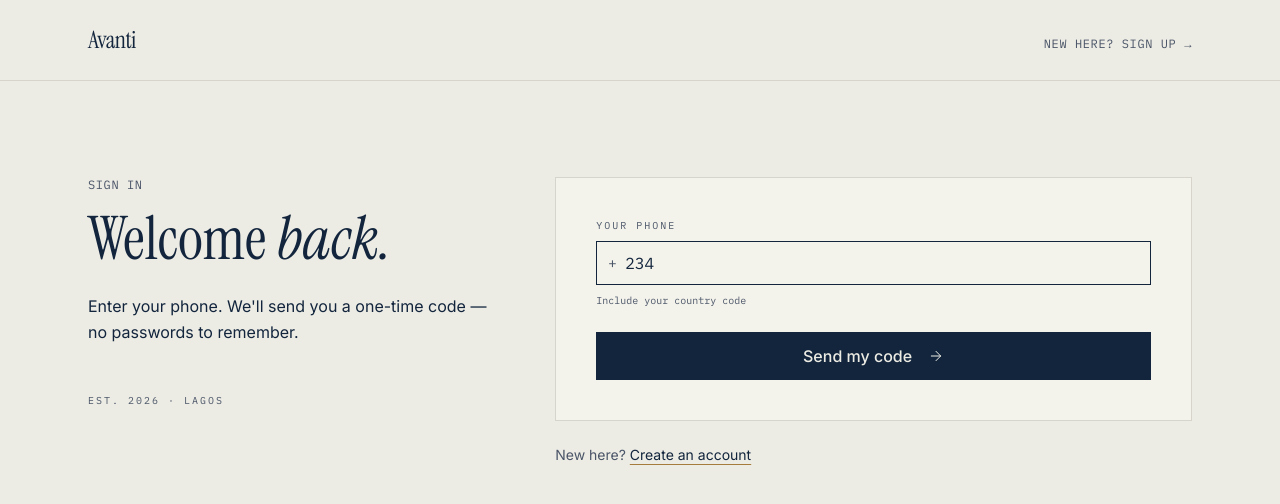
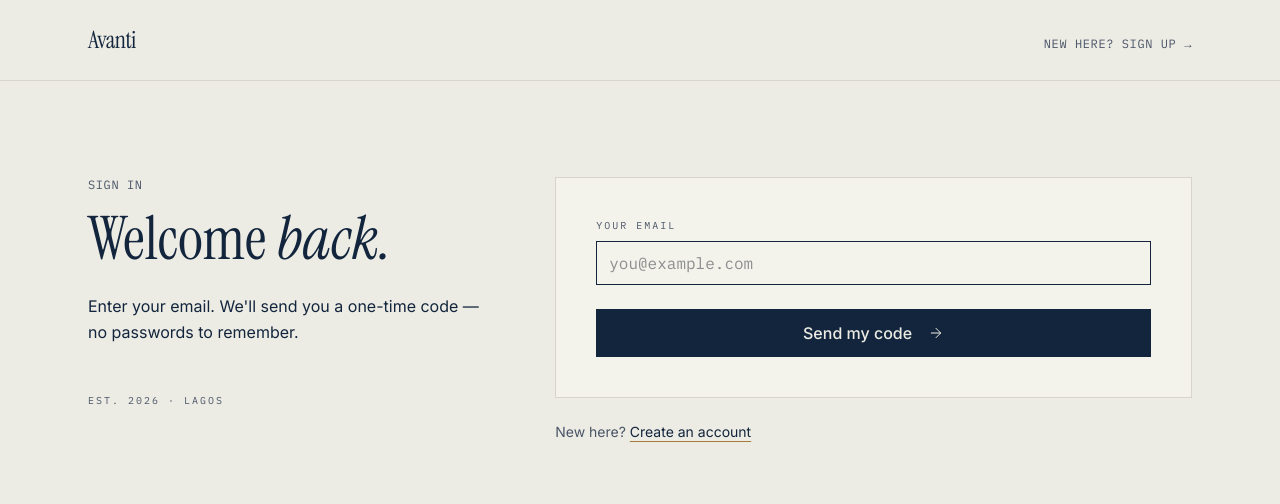
Before and after one commit to procuraoperations29-coder/avanti, a Next.js app: page /sign-in in a window 1280 px wide. Shown: the top 504 px of the page. Built offline with nearby package versions, Linux system fonts and the light colour scheme.

Commit message:
switch to email otp

```diff
--- a/app/(auth)/sign-in/page.tsx
+++ b/app/(auth)/sign-in/page.tsx
@@ -10,32 +10,26 @@ import { toast } from '@/components/ui/sonner';
 import { SectionLabel } from '@/components/avanti/section-label';
 
 /**
- * Sign in — editorial polish.
+ * Sign in — email OTP.
  *
- * Fixed: phone must be submitted in E.164 format ('+' prefixed).
- * The '+' prefix is visual in the input; we prepend it back on submit.
+ * Two-step: enter email → check inbox for 6-digit code → sign in.
  */
-
-function formatPhone(raw: string): string {
-  const digits = raw.replace(/\D/g, '');
-  return digits ? `+${digits}` : '';
-}
 
 export default function SignInPage() {
   const router = useRouter();
   const searchParams = useSearchParams();
   const next = searchParams.get('next') ?? undefined;
 
-  const [step, setStep] = useState<'phone' | 'otp'>('phone');
-  const [phone, setPhone] = useState('234');
+  const [step, setStep] = useState<'email' | 'otp'>('email');
+  const [email, setEmail] = useState('');
   const [code, setCode] = useState('');
   const [sending, setSending] = useState(false);
   const [verifying, setVerifying] = useState(false);
 
   const sendCode = async () => {
-    const normalized = phone.replace(/\D/g, '');
-    if (normalized.length < 10) {
-      toast.error('Enter a full phone number including country code');
+    const trimmed = email.trim();
+    if (!/.+@.+\..+/.test(trimmed)) {
+      toast.error('Enter a valid email address');
       return;
     }
     setSending(true);
@@ -43,15 +37,19 @@ export default function SignInPage() {
       const res = await fetch('/api/auth/otp/send', {
         method: 'POST',
         headers: { 'Content-Type': 'application/json' },
-        body: JSON.stringify({ phone: `+${normalized}` }),
+        body: JSON.stringify({ email: trimmed }),
       });
       const body = (await res.json()) as { error?: string; message?: string };
       if (!res.ok) {
+        if (body.error === 'user_not_found') {
+          toast.error("No account with that email — sign up first");
+          return;
+        }
         toast.error(body.message ?? body.error ?? 'Could not send code');
         return;
       }
       setStep('otp');
-      toast.success('Code sent');
+      toast.success('Code sent — check your inbox');
     } catch (err) {
       toast.error(err instanceof Error ? err.message : 'Could not send code');
     } finally {
@@ -60,17 +58,16 @@ export default function SignInPage() {
   };
 
   const verifyCode = async () => {
-    if (code.length < 4) {
+    if (code.length < 6) {
       toast.error('Enter the 6-digit code');
       return;
     }
     setVerifying(true);
     try {
-      const normalized = phone.replace(/\D/g, '');
       const res = await fetch('/api/auth/otp/verify', {
         method: 'POST',
         headers: { 'Content-Type': 'application/json' },
-        body: JSON.stringify({ phone: `+${normalized}`, code }),
+        body: JSON.stringify({ email: email.trim(), code }),
       });
       const body = (await res.json()) as { error?: string; message?: string; redirectTo?: string };
       if (!res.ok) {
@@ -89,7 +86,6 @@ export default function SignInPage() {
 
   return (
     <div className="min-h-screen bg-paper">
-      {/* Header */}
       <header className="border-b border-line">
         <div className="mx-auto flex max-w-6xl items-baseline justify-between px-6 py-6">
           <Link href="/" className="font-display text-2xl tracking-tight text-ink">
@@ -105,24 +101,19 @@ export default function SignInPage() {
       </header>
 
       <main className="mx-auto grid max-w-6xl gap-16 px-6 py-16 md:grid-cols-5 md:py-24">
-        {/* Copy column */}
         <div className="md:col-span-2">
           <SectionLabel>Sign in</SectionLabel>
           <h1 className="mt-4 font-display text-5xl leading-[1.05] text-ink md:text-6xl">
-            {step === 'phone' ? (
-              <>
-                Welcome <em className="italic">back.</em>
-              </>
+            {step === 'email' ? (
+              <>Welcome <em className="italic">back.</em></>
             ) : (
-              <>
-                Check your <em className="italic">messages.</em>
-              </>
+              <>Check your <em className="italic">inbox.</em></>
             )}
           </h1>
           <p className="mt-6 max-w-md font-body leading-relaxed text-ink">
-            {step === 'phone'
-              ? "Enter your phone. We'll send you a one-time code — no passwords to remember."
-              : `We sent a six-digit code to ${formatPhone(phone)}. Enter it below to sign in.`}
+            {step === 'email'
+              ? "Enter your email. We'll send you a one-time code — no passwords to remember."
+              : `We sent a six-digit code to ${email}. Enter it below to sign in.`}
           </p>
 
           <div className="mt-12 font-mono text-[10px] uppercase tracking-[0.2em] text-ink-muted">
@@ -130,38 +121,28 @@ export default function SignInPage() {
           </div>
         </div>
 
-        {/* Form column */}
         <div className="md:col-span-3">
           <div className="border border-line bg-paper-2 p-8 md:p-10">
-            {step === 'phone' ? (
+            {step === 'email' ? (
               <div className="space-y-6">
                 <div>
                   <label
-                    htmlFor="phone"
+                    htmlFor="email"
                     className="mb-2 block font-mono text-[10px] uppercase tracking-[0.2em] text-ink-muted"
                   >
-                    Your phone
+                    Your email
                   </label>
-                  <div className="relative">
-                    <span className="pointer-events-none absolute left-3 top-1/2 -translate-y-1/2 font-mono text-sm text-ink-muted">
-                      +
-                    </span>
-                    <Input
-                      id="phone"
-                      type="tel"
-                      inputMode="tel"
-                      autoComplete="tel"
-                      autoFocus
-                      value={phone}
-                      onChange={(e) => setPhone(e.target.value.replace(/\D/g, ''))}
-                      onKeyDown={(e) => e.key === 'Enter' && sendCode()}
-                      placeholder="2348012345678"
-                      className="pl-7 font-mono text-base"
-                    />
-                  </div>
-                  <p className="mt-2 font-mono text-[10px] text-ink-muted">
-                    Include your country code
-                  </p>
+                  <Input
+                    id="email"
+                    type="email"
+                    autoComplete="email"
+                    autoFocus
+                    value={email}
+                    onChange={(e) => setEmail(e.target.value)}
+                    onKeyDown={(e) => e.key === 'Enter' && sendCode()}
+                    placeholder="you@example.com"
+                    className="font-mono text-base"
+                  />
                 </div>
 
                 <Button
@@ -228,12 +209,12 @@ export default function SignInPage() {
 
                 <button
                   onClick={() => {
-                    setStep('phone');
+                    setStep('email');
                     setCode('');
                   }}
                   className="w-full font-mono text-xs uppercase tracking-wider text-ink-muted hover:text-ink"
                 >
-                  Use a different phone
+                  Use a different email
                 </button>
               </div>
             )}
--- a/app/(auth)/sign-up/corporate/page.tsx
+++ b/app/(auth)/sign-up/corporate/page.tsx
@@ -17,6 +17,7 @@ export default function CorporateSignUpPage() {
   const [step, setStep] = useState<Step>('details');
 
   const [fullName, setFullName] = useState('');
+  const [email, setEmail] = useState('');
   const [phone, setPhone] = useState('');
   const [phoneValid, setPhoneValid] = useState(false);
   const [companyName, setCompanyName] = useState('');
@@ -28,11 +29,14 @@ export default function CorporateSignUpPage() {
   const [busy, setBusy] = useState(false);
   const [errorMsg, setErrorMsg] = useState<string | null>(null);
 
+  const emailValid = /.+@.+\..+/.test(email.trim());
+  const billingEmailValid = /.+@.+\..+/.test(billingEmail);
   const canContinue =
     fullName.trim().length >= 2 &&
+    emailValid &&
     phoneValid &&
     companyName.trim().length >= 2 &&
-    /.+@.+\..+/.test(billingEmail);
+    billingEmailValid;
 
   async function sendOtp() {
     setBusy(true);
@@ -41,7 +45,13 @@ export default function CorporateSignUpPage() {
       const res = await fetch('/api/auth/otp/send', {
         method: 'POST',
         headers: { 'Content-Type': 'application/json' },
-        body: JSON.stringify({ phone, isSignup: true, fullName, countryCode: 'NG' }),
+        body: JSON.stringify({
+          email: email.trim(),
+          isSignup: true,
+          fullName,
+          phone,
+          countryCode: 'NG',
+        }),
       });
       if (!res.ok) {
         const body = await res.json().catch(() => ({}));
@@ -62,7 +72,7 @@ export default function CorporateSignUpPage() {
       const verifyRes = await fetch('/api/auth/otp/verify', {
         method: 'POST',
         headers: { 'Content-Type': 'application/json' },
-        body: JSON.stringify({ phone, code }),
+        body: JSON.stringify({ email: email.trim(), code }),
       });
       if (!verifyRes.ok) {
         const body = await verifyRes.json().catch(() => ({}));
@@ -74,6 +84,8 @@ export default function CorporateSignUpPage() {
         headers: { 'Content-Type': 'application/json' },
         body: JSON.stringify({
           fullName,
+          email: email.trim(),
+          phone,
           companyName,
           legalName: legalName.trim() || undefined,
           registrationNumber: registrationNumber.trim() || undefined,
@@ -127,6 +139,14 @@ export default function CorporateSignUpPage() {
           </div>
 
           <div className="mb-4">
+            <SectionLabel>Your email</SectionLabel>
+            <input type="email" value={email} onChange={(e) => setEmail(e.target.value)} placeholder="ada@company.com" className={field} />
+            <p className="mt-2 font-mono text-[10px] text-ink-muted">
+              We&apos;ll send your sign-in code here
+            </p>
+          </div>
+
+          <div className="mb-4">
             <SectionLabel>Your phone</SectionLabel>
             <div className="mt-3">
               <PhoneInput onChange={(e164, valid) => { setPhone(e164); setPhoneValid(valid); }} />
@@ -175,12 +195,12 @@ export default function CorporateSignUpPage() {
 
       {step === 'otp' && (
         <div className="animate-slide-up">
-          <SectionLabel>Confirm your number</SectionLabel>
+          <SectionLabel>Check your inbox</SectionLabel>
           <h1 className="mb-2 mt-3 font-display text-4xl leading-tight text-ink">
             <em className="italic">Six digits.</em>
           </h1>
           <p className="mb-8 font-body text-ink-muted">
-            Sent to <span className="font-mono">{phone}</span>.
+            Sent to <span className="font-mono">{email}</span>.
           </p>
 
           <OtpInput onComplete={verifyAndComplete} disabled={busy} autoFocus />
--- a/app/(auth)/sign-up/customer/page.tsx
+++ b/app/(auth)/sign-up/customer/page.tsx
@@ -2,7 +2,7 @@
 
 import { useState } from 'react';
 import Link from 'next/link';
-import { useRouter, useSearchParams } from 'next/navigation';
+import { useRouter } from 'next/navigation';
 import { ChevronLeft, ArrowRight, Check } from 'lucide-react';
 import { Button } from '@/components/ui/button';
 import { SectionLabel } from '@/components/avanti/section-label';
@@ -14,17 +14,17 @@ type Step = 'details' | 'otp' | 'done';
 
 export default function CustomerSignUpPage() {
   const router = useRouter();
-  const searchParams = useSearchParams();
 
   const [step, setStep] = useState<Step>('details');
   const [fullName, setFullName] = useState('');
   const [email, setEmail] = useState('');
-  const [phone, setPhone] = useState(searchParams.get('phone') ?? '');
-  const [phoneValid, setPhoneValid] = useState(Boolean(searchParams.get('phone')));
+  const [phone, setPhone] = useState('');
+  const [phoneValid, setPhoneValid] = useState(false);
   const [busy, setBusy] = useState(false);
   const [errorMsg, setErrorMsg] = useState<string | null>(null);
 
-  const canContinue = fullName.trim().length >= 2 && phoneValid;
+  const emailValid = /.+@.+\..+/.test(email.trim());
+  const canContinue = fullName.trim().length >= 2 && emailValid && phoneValid;
 
   async function sendOtp() {
     setBusy(true);
@@ -33,7 +33,13 @@ export default function CustomerSignUpPage() {
       const res = await fetch('/api/auth/otp/send', {
         method: 'POST',
         headers: { 'Content-Type': 'application/json' },
-        body: JSON.stringify({ phone, isSignup: true, fullName, countryCode: 'NG' }),
+        body: JSON.stringify({
+          email: email.trim(),
+          isSignup: true,
+          fullName,
+          phone,
+          countryCode: 'NG',
+        }),
       });
       if (!res.ok) {
         const body = await res.json().catch(() => ({}));
@@ -51,30 +57,26 @@ export default function CustomerSignUpPage() {
     setBusy(true);
     setErrorMsg(null);
     try {
-      // 1. Verify OTP — this creates the auth.users row (via signInWithOtp shouldCreateUser)
-      //    and establishes the session.
       const verifyRes = await fetch('/api/auth/otp/verify', {
         method: 'POST',
         headers: { 'Content-Type': 'application/json' },
-        body: JSON.stringify({ phone, code }),
+        body: JSON.stringify({ email: email.trim(), code }),
       });
       if (!verifyRes.ok) {
         const body = await verifyRes.json().catch(() => ({}));
         throw new Error(body.message ?? 'Wrong code');
       }
 
-      // 2. Complete signup — assigns individual_customer role.
       const completeRes = await fetch('/api/auth/signup/customer', {
         method: 'POST',
         headers: { 'Content-Type': 'application/json' },
-        body: JSON.stringify({ fullName, email: email.trim() || undefined }),
+        body: JSON.stringify({ fullName, email: email.trim(), phone }),
       });
       if (!completeRes.ok) {
         const body = await completeRes.json().catch(() => ({}));
         throw new Error(body.message ?? 'Could not complete signup');
       }
 
-      // 3. Refresh session to pick up new app_metadata (roles now populated).
       const supabase = createClient();
       await supabase.auth.refreshSession();
 
@@ -86,6 +88,8 @@ export default function CustomerSignUpPage() {
       setBusy(false);
     }
   }
+
+  const field = 'mt-3 w-full border border-line-strong bg-paper-2 p-3 font-body text-sm text-ink outline-none placeholder:text-ink-faint focus:border-ink';
 
   return (
     <div className="mx-auto max-w-md px-4 pt-16 sm:px-6">
@@ -113,26 +117,37 @@ export default function CustomerSignUpPage() {
               onChange={(e) => setFullName(e.target.value)}
               placeholder="Ada Okonkwo"
               autoFocus
-              className="mt-3 w-full border border-line-strong bg-paper-2 p-3 font-body text-sm text-ink outline-none placeholder:text-ink-faint focus:border-ink"
+              className={field}
             />
           </div>
 
           <div className="mb-4">
-            <SectionLabel>Phone</SectionLabel>
-            <div className="mt-3">
-              <PhoneInput onChange={(e164, valid) => { setPhone(e164); setPhoneValid(valid); }} />
-            </div>
-          </div>
-
-          <div className="mb-6">
-            <SectionLabel>Email · optional</SectionLabel>
+            <SectionLabel>Your email</SectionLabel>
             <input
               type="email"
               value={email}
               onChange={(e) => setEmail(e.target.value)}
               placeholder="ada@example.com"
-              className="mt-3 w-full border border-line-strong bg-paper-2 p-3 font-body text-sm text-ink outline-none placeholder:text-ink-faint focus:border-ink"
+              className={field}
             />
+            <p className="mt-2 font-mono text-[10px] text-ink-muted">
+              We&apos;ll send your sign-in code here
+            </p>
+          </div>
+
+          <div className="mb-6">
+            <SectionLabel>Your phone</SectionLabel>
+            <div className="mt-3">
+              <PhoneInput
+                onChange={(e164, valid) => {
+                  setPhone(e164);
+                  setPhoneValid(valid);
+                }}
+              />
+            </div>
+            <p className="mt-2 font-mono text-[10px] text-ink-muted">
+              For dispatch and support · not used for sign-in
+            </p>
           </div>
 
           {errorMsg && <p className="mb-4 font-mono text-sm text-oxblood">{errorMsg}</p>}
@@ -156,12 +171,12 @@ export default function CustomerSignUpPage() {
 
       {step === 'otp' && (
         <div className="animate-slide-up">
-          <SectionLabel>Confirm your number</SectionLabel>
+          <SectionLabel>Check your inbox</SectionLabel>
           <h1 className="mb-2 mt-3 font-display text-4xl leading-tight text-ink">
             <em className="italic">Six digits.</em>
           </h1>
           <p className="mb-8 font-body text-ink-muted">
-            Sent to <span className="font-mono">{phone}</span>.
+            Sent to <span className="font-mono">{email}</span>.
           </p>
 
           <OtpInput onComplete={verifyAndComplete} disabled={busy} autoFocus />
--- a/app/api/auth/otp/send/route.ts
+++ b/app/api/auth/otp/send/route.ts
@@ -5,21 +5,24 @@ import { createClient } from '@/lib/supabase/server';
 /**
  * POST /api/auth/otp/send
  *
- * Body: { phone: E.164, isSignup: bool, fullName?, countryCode? }
+ * Body: { email, isSignup?, fullName?, phone?, countryCode?, preferredLanguage? }
  *
- * Uses Supabase's built-in phone provider. Configure Twilio (or another
- * SMS provider) in Supabase dashboard → Authentication → Providers → Phone
- * for real delivery. Without it, this route will error with a provider
- * message — that's Supabase telling you to configure the provider.
+ * Uses Supabase's built-in email OTP. No SMS provider needed — Supabase
+ * sends the code via its default email service.
  *
- * For pure local dev without an SMS provider, use Supabase's test phone
- * numbers (Authentication → Providers → Phone → Test OTP).
+ * Users receive both a magic link AND a 6-digit code. Our UI uses the
+ * code path.
+ *
+ * For signup, we stash the optional phone number in user_metadata so
+ * downstream signup routes can pick it up as a contact number (it's
+ * no longer the auth identity).
  */
 
 const bodySchema = z.object({
-  phone: z.string().regex(/^\+[1-9]\d{1,14}$/, 'Phone must be E.164 format'),
+  email: z.string().email(),
   isSignup: z.boolean().default(false),
   fullName: z.string().min(1).max(200).optional(),
+  phone: z.string().optional(),
   countryCode: z.string().length(2).default('NG'),
   preferredLanguage: z.string().length(2).default('en'),
 });
@@ -38,12 +41,13 @@ export async function POST(req: Request) {
   const supabase = await createClient();
 
   const { error } = await supabase.auth.signInWithOtp({
-    phone: body.phone,
+    email: body.email,
     options: {
       shouldCreateUser: body.isSignup,
       data: body.isSignup
         ? {
             full_name: body.fullName,
+            phone: body.phone,
             country_code: body.countryCode,
             preferred_language: body.preferredLanguage,
           }
@@ -52,8 +56,6 @@ export async function POST(req: Request) {
   });
 
   if (error) {
-    // Supabase returns a specific error when shouldCreateUser is false
-    // and the user doesn't exist — surface it as 404 for cleaner UI.
     const msg = error.message.toLowerCase();
     if (msg.includes('signups not allowed') || msg.includes('user not found')) {
       return NextResponse.json({ error: 'user_not_found' }, { status: 404 });
--- a/app/api/auth/otp/verify/route.ts
+++ b/app/api/auth/otp/verify/route.ts
@@ -5,15 +5,12 @@ import { createClient } from '@/lib/supabase/server';
 /**
  * POST /api/auth/otp/verify
  *
- * Body: { phone, code }
- * Verifies the OTP with Supabase and establishes a session. On success,
- * cookies are set by the SSR client and subsequent requests are authenticated.
- *
- * Returns { user, activeRole, needsCompletion } — client decides where to route.
+ * Body: { email, code }
+ * Verifies the email OTP and establishes a session via SSR cookies.
  */
 
 const bodySchema = z.object({
-  phone: z.string().regex(/^\+[1-9]\d{1,14}$/),
+  email: z.string().email(),
   code: z.string().length(6).regex(/^\d{6}$/, 'Code must be 6 digits'),
 });
 
@@ -31,9 +28,9 @@ export async function POST(req: Request) {
   const supabase = await createClient();
 
   const { data, error } = await supabase.auth.verifyOtp({
-    phone: body.phone,
+    email: body.email,
     token: body.code,
-    type: 'sms',
+    type: 'email',
   });
 
   if (error || !data.user) {
@@ -50,7 +47,6 @@ export async function POST(req: Request) {
   return NextResponse.json({
     userId: data.user.id,
     activeRole,
-    // If they have no roles, they haven't completed signup yet.
     needsCompletion: roles.length === 0,
   });
 }
```
Also changed, not shown: 1 other file (tests, documents, lock files or other folders).
